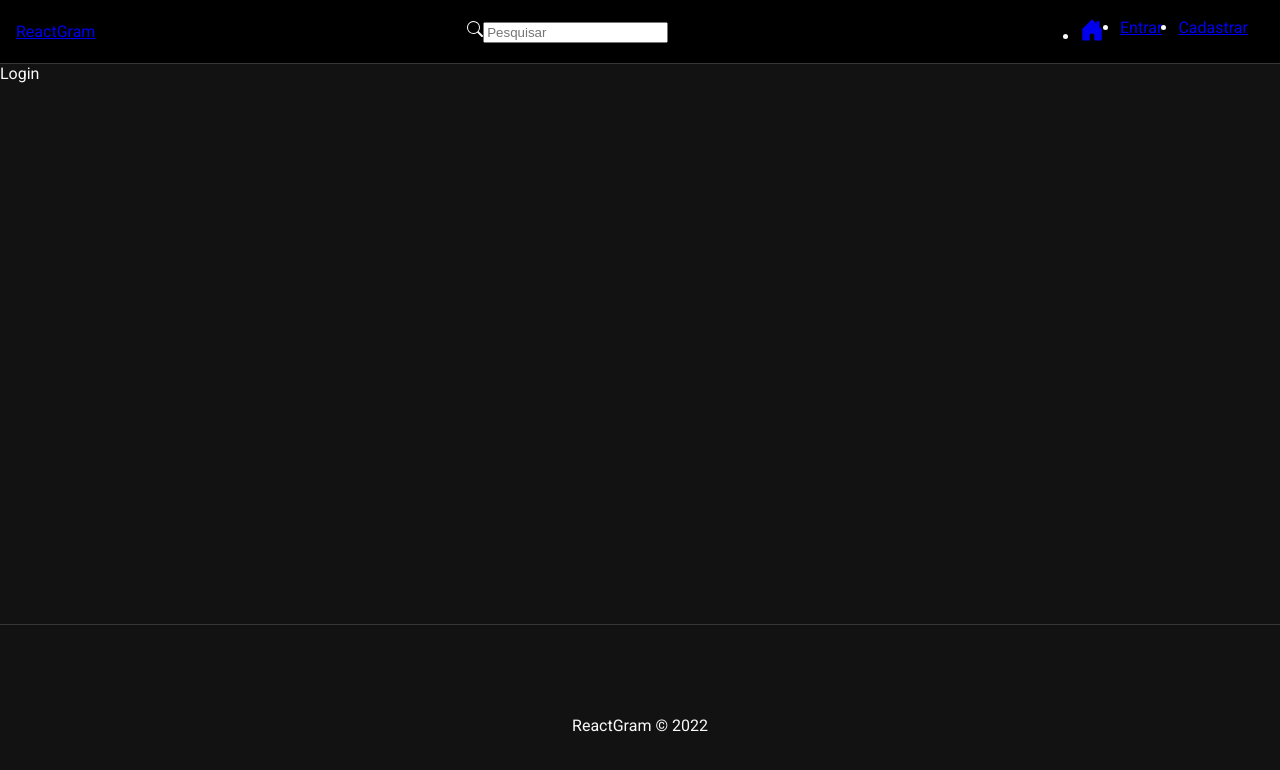
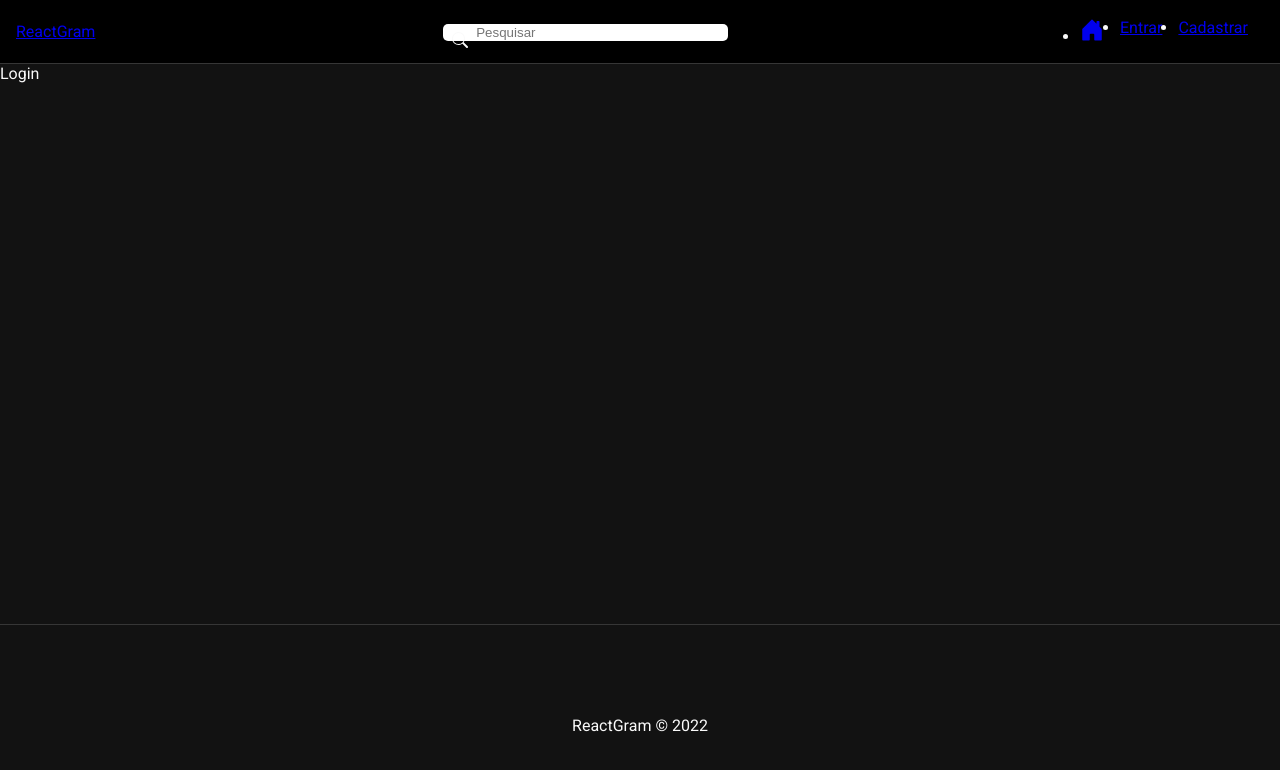
Before and after one commit to leogama09/reactgram-project, a React (Create React App) app in the folder REACTGRAM/frontend/: page /login in a window 1280 px wide. Shown: the top 770 px of the page. Built offline with nearby package versions, Linux system fonts and the light colour scheme; the HTML template or start-up script is replaced by a standard one.

Commit message:
Update Navbar.js

```diff
--- a/REACTGRAM/frontend/src/components/Navbar.js
+++ b/REACTGRAM/frontend/src/components/Navbar.js
@@ -13,7 +13,7 @@ const Navbar = () => {
   return (
     <nav id="nav">
         <Link to="/">ReactGram</Link>
-        <form>
+        <form id="search-form">
             <BsSearch />
             <input type="text" Placeholder="Pesquisar" />
         </form>
```
